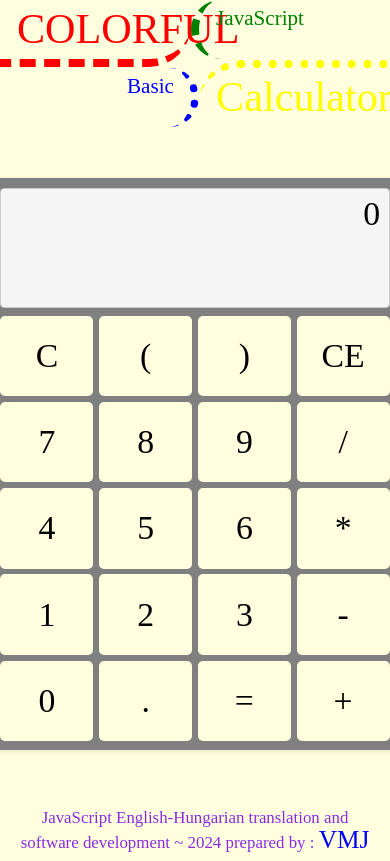
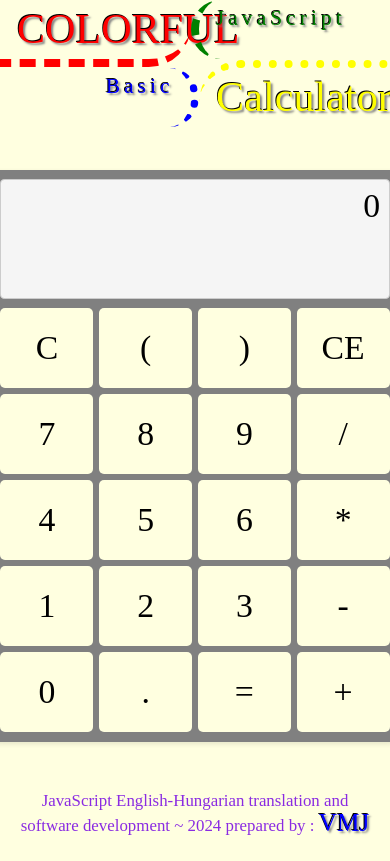
Before and after one commit to ViktorMihalyJozsa/colorful-javascript-basic-calculator, a plain HTML site: page index.html in a window 390 px wide. Drawn offline with nearby package versions, Linux system fonts and the light colour scheme; a web font is replaced by a local one.

Commit message:
Font Style

```diff
--- a/colorful-javascript-basic-calculator.css
+++ b/colorful-javascript-basic-calculator.css
@@ -153,8 +153,9 @@ footer {
     }
 
     h2 {
-        font-family:  "Spicy Rice", serif;
-        font-size:    5vh;  /*5vh;*/
+        font-family:     "Spicy Rice", serif;
+        font-size:       5vh;  /*5vh;*/
+        letter-spacing:  0.5vh;
     }
 
     h3, .display, button {
@@ -193,6 +194,11 @@ footer {
         }
 
 
+    h1, h2, a, a:hover {
+        text-shadow: -0.2vh -0.2vh black, 0.5vh 0.5vh 0.5vh gray;
+    }
+
+
 /*  ========================================================================  *\
     @ m e d i a ( m a x - w i d t h :  7 6 8 p x )
 \*  ========================================================================  */
@@ -206,8 +212,11 @@ footer {
 
             h1 {font-size: 5vh;}
             h2 {font-size: 2.5vh;}
+            h1, h2, a, a:hover {
+                text-shadow: -0.1vh -0.1vh black, 0.25vh 0.25vh 0.25vh grey;
+            }
 
-            main {height: 80vh;}
+            main {height: 78vh;}
 
             footer {height: 5vh;}  /*  padding-top + font-size + padding-bottom = 5vh  */
         }
@@ -218,4 +227,4 @@ footer {
 /*header {background-color: blueviolet;}
     .top-left-header, .bottom-right-header {background-color: gray;}
 main   {background-color: yellowgreen;}
-footer {background-color: orangered;}*/
+footer {background-color: orangered;}
```
